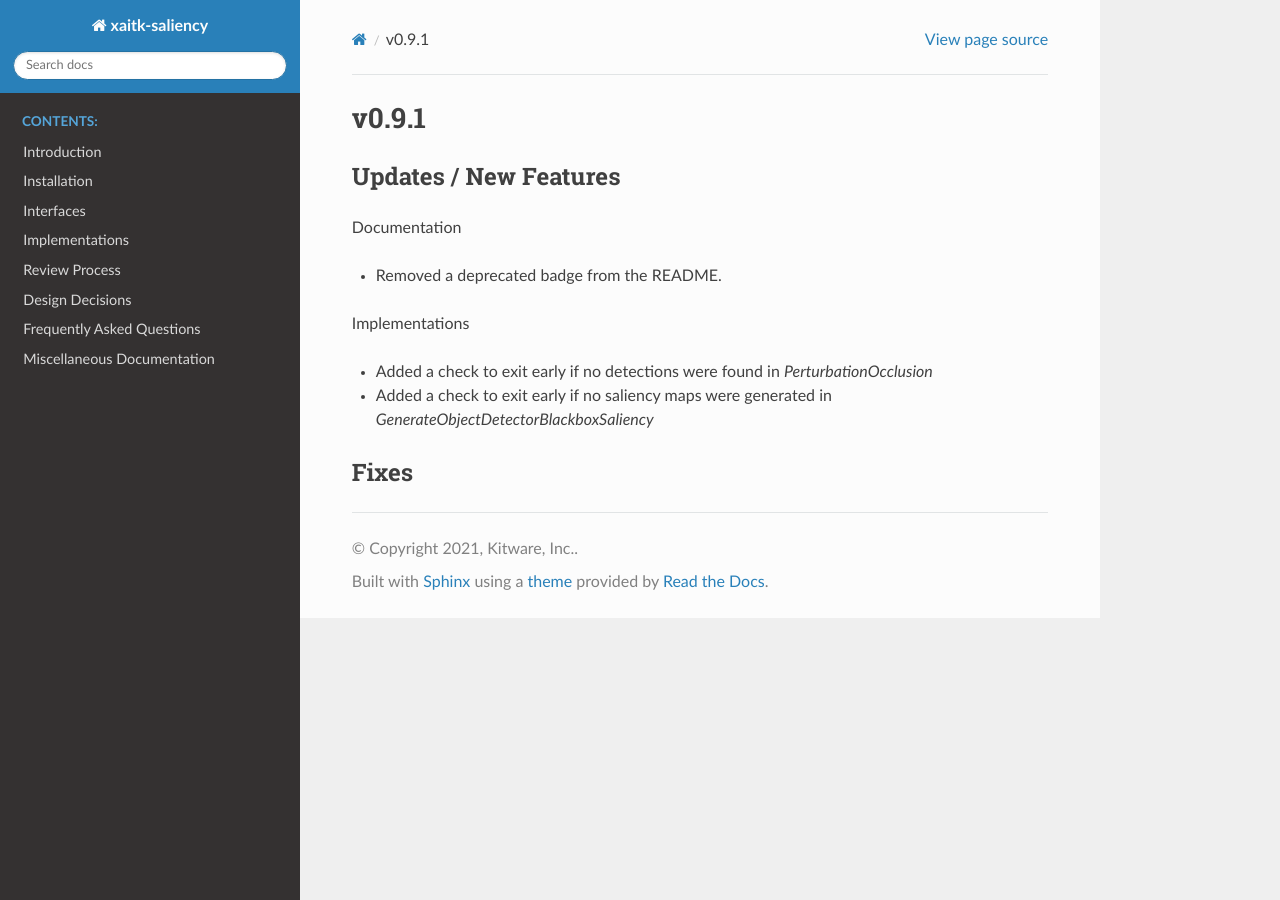
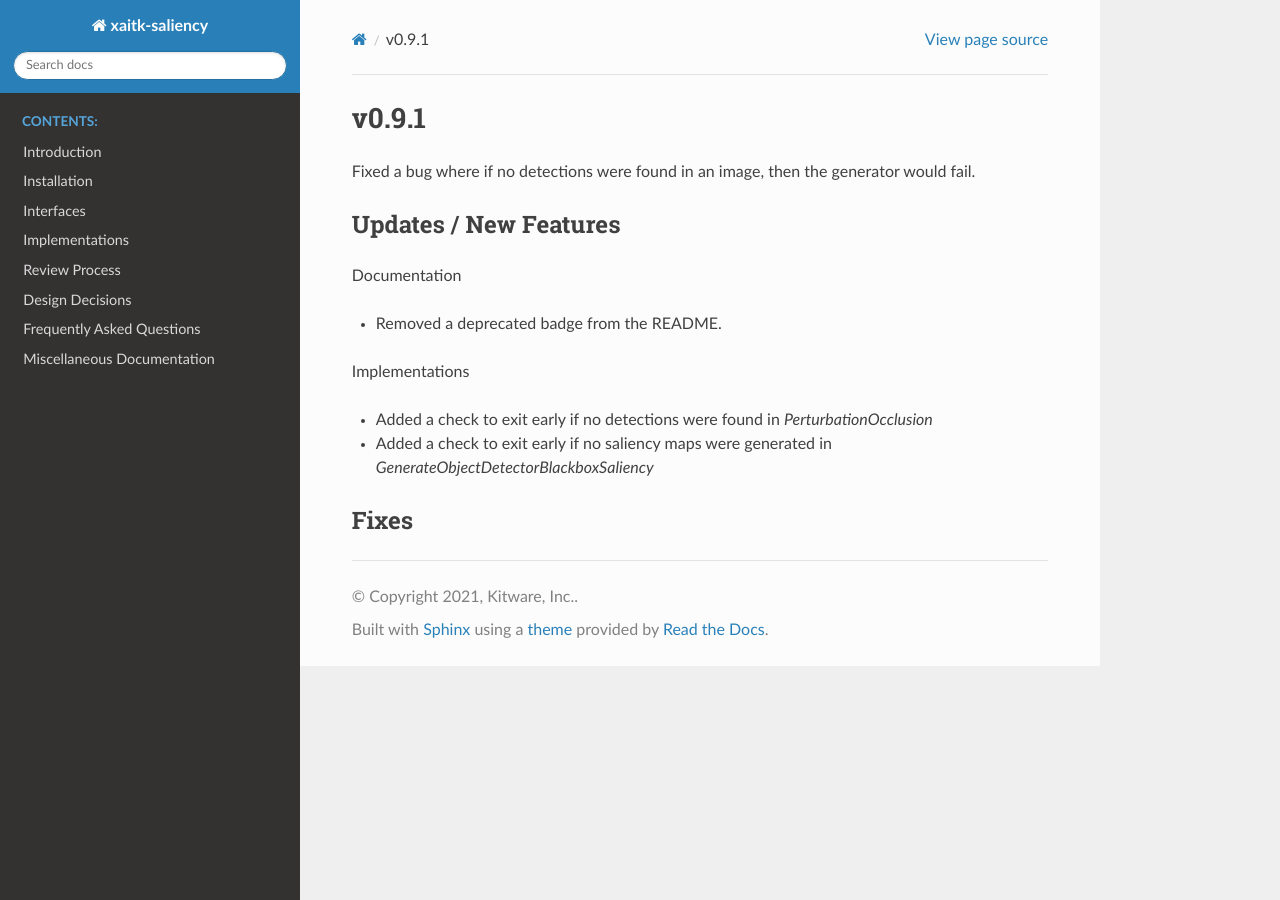
Before and after one commit to XAITK/xaitk-saliency, a Sphinx documentation site: the page built from docs/release_notes/v0.9.1.rst, in a window 1280 px wide. Built offline with Sphinx 7.4.7 and the Read the Docs theme 3.1.0, drawn with Linux system fonts in a browser that asks for light colours; pages that are not in the unit, such as notebooks, are missing from menus.

Commit message:
Updated release notes.

```diff
--- a/docs/release_notes/v0.9.1.rst
+++ b/docs/release_notes/v0.9.1.rst
@@ -1,5 +1,7 @@
 v0.9.1
 ======
+
+Fixed a bug where if no detections were found in an image, then the generator would fail.
 
 Updates / New Features
 ----------------------
```
